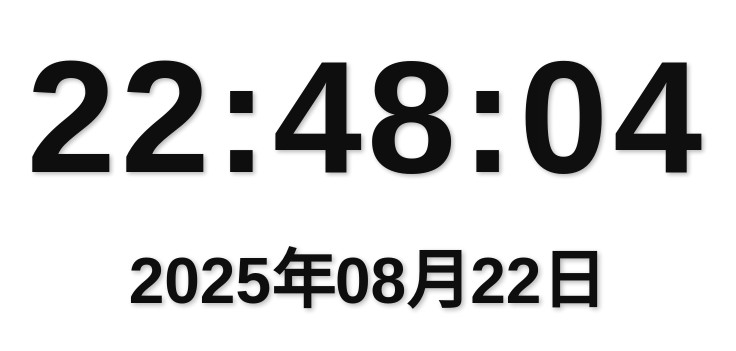
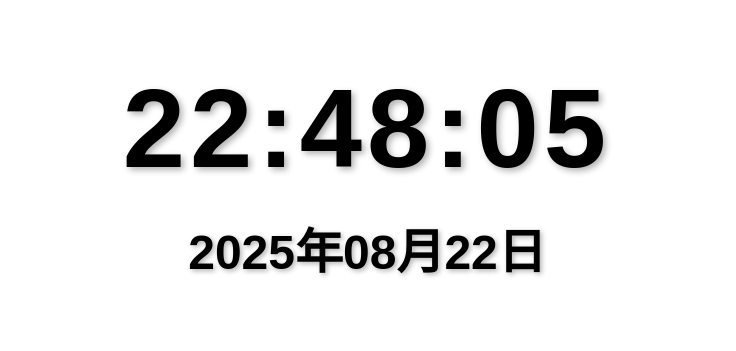
Before and after one commit to hirotodevl/clock, a plain HTML site: page index.html in a window 1280 px wide. Shown: the part 227-578 px from the top of the page, without its empty margins (273-1009 px from the left). Drawn offline with Linux system fonts and the light colour scheme.

Commit message:
Update index.html

```diff
--- a/index.html
+++ b/index.html
@@ -18,16 +18,14 @@
     }
 
     #clock {
-      font-size: 10rem; /* 時計をさらに大きく */
+      font-size: 7rem; /* 時計を大きく */
       letter-spacing: 5px;
-      transition: opacity 0.3s ease-in-out;
-      text-shadow: 2px 2px 4px rgba(0,0,0,0.3); /* 影を追加 */
+      text-shadow: 3px 3px 6px rgba(0,0,0,0.3); /* 影を追加 */
     }
 
     #date {
       margin-top: 20px;
-      font-size: 4rem; /* 日付も少し大きく */
-      transition: opacity 0.3s ease-in-out;
+      font-size: 3rem; /* 日付も少し大きめ */
       text-shadow: 2px 2px 5px rgba(0,0,0,0.3); /* 影を追加 */
     }
   </style>
@@ -52,19 +50,9 @@
       const day = String(now.getDate()).padStart(2, '0');
       const dateText = `${year}年${month}月${day}日`;
 
-      // アニメーション風に更新
-      const clockEl = document.getElementById('clock');
-      const dateEl = document.getElementById('date');
-
-      clockEl.style.opacity = 0;
-      dateEl.style.opacity = 0;
-
-      setTimeout(() => {
-        clockEl.textContent = timeText;
-        dateEl.textContent = dateText;
-        clockEl.style.opacity = 1;
-        dateEl.style.opacity = 1;
-      }, 150);
+      // 直接更新（アニメーションなし）
+      document.getElementById('clock').textContent = timeText;
+      document.getElementById('date').textContent = dateText;
     }
 
     setInterval(updateClock, 1000);
```
